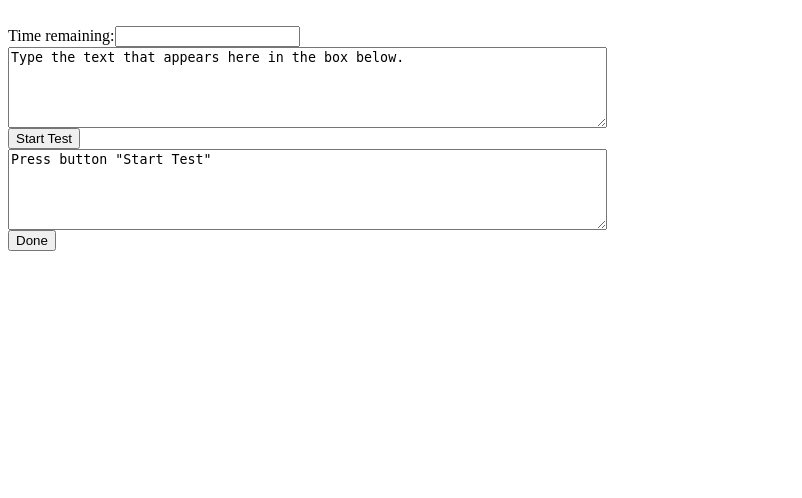
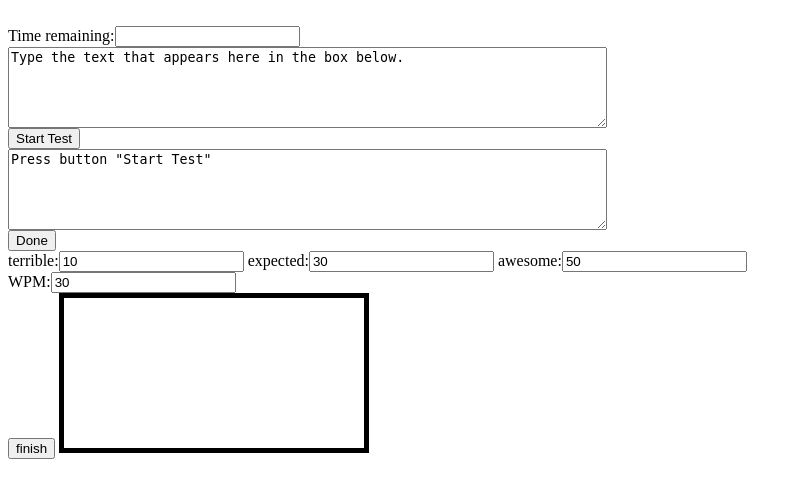
Before and after one commit to khmershow/JavaScript-WPM-TypingTest, a PHP site: page /test.php in a window 1280 px wide. Shown: the top 498 px of the page, without its empty margins (0-802 px from the left). Run offline with PHP 8.4, Linux system fonts and the light colour scheme.

Commit message:
fixed davids erroers

```diff
--- a/test.php
+++ b/test.php
@@ -60,6 +60,7 @@
 <head>
 	<title>Typing Test Alpha 0.0.1</title>
 	<script type="text/javascript" src="timer.js"></script>
+    <script type="text/javascript" src="canvas.js"></script>
     <script type="text/javascript" src="checker.js"></script>
     <script type="text/javascript" src="copyPaste.js"></script>
     <script type="text/javascript">
@@ -133,5 +134,10 @@
           <?}?>
       </form>
     </div>
+    <div id="canvasDiv">
+				<div>terrible:<input type="text" id="terribleWPM" value="10"/>  expected:<input type="text" id="expectedWPM" value="30"/>  awesome:<input type="text" id="awesomeWPM" value="50"/>  </div>
+                WPM:<input type="text" id="testWPM" value="30"/><br /><input type="button" value="finish" id="fButton" />
+    	<canvas id="canvas" style="border:thick; border-style:solid"></canvas>
+    </div>
 </body>
 </html>
```
